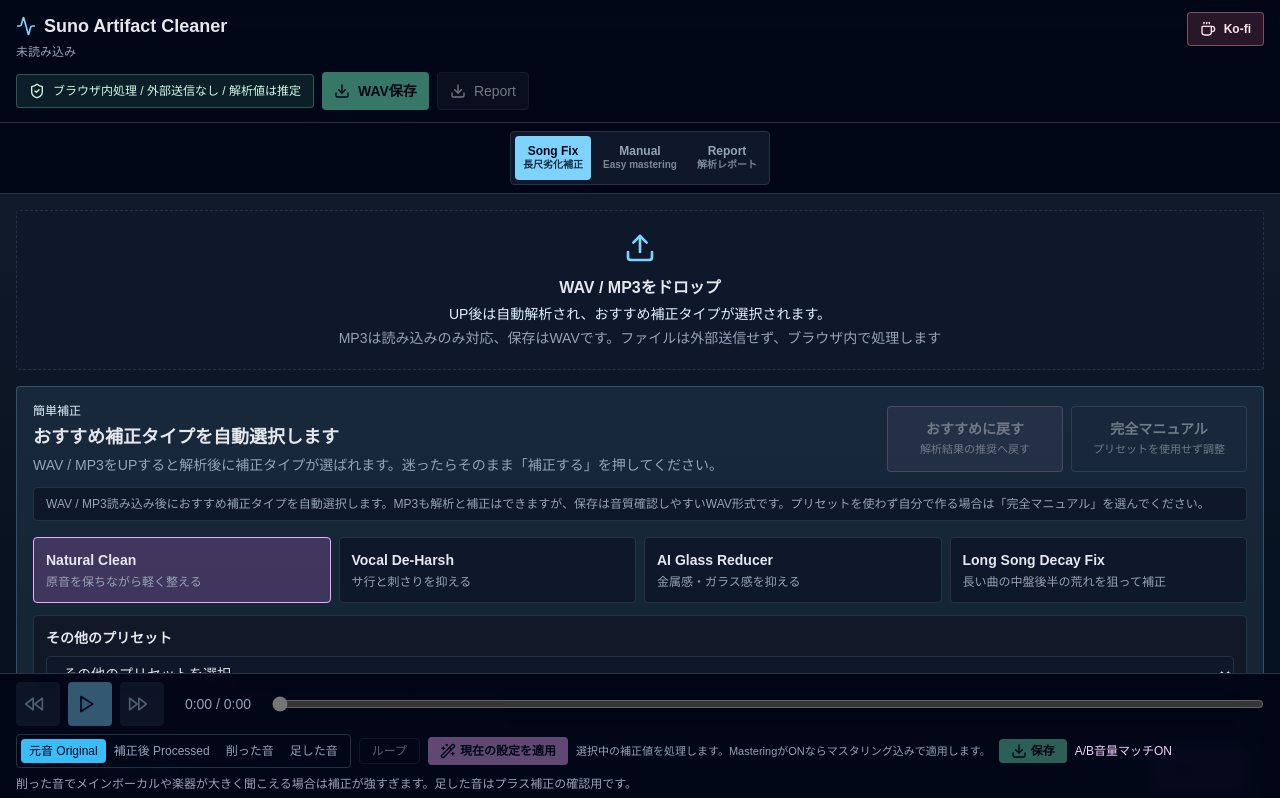
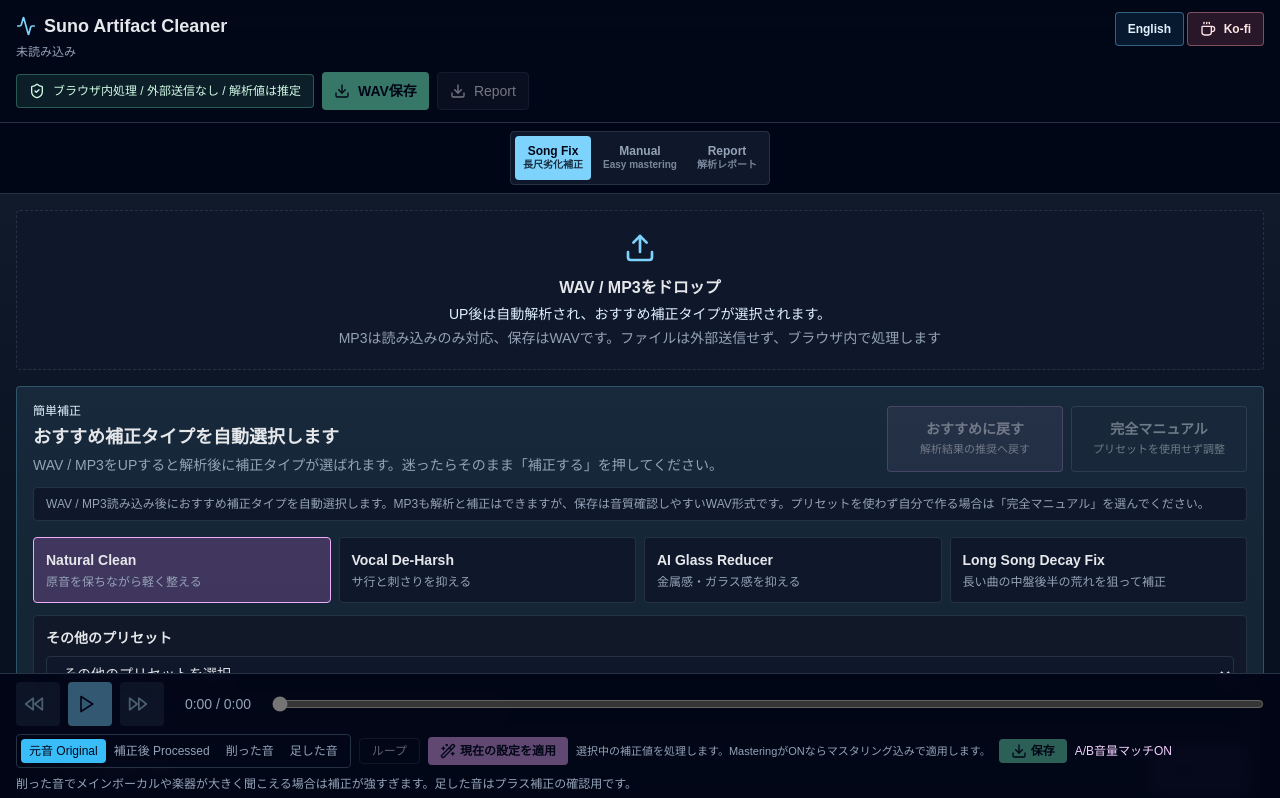
Before and after one commit to drvfua-debug/suno-artifact-cleaner, a Next.js app: page / in a window 1280 px wide. Shown: the top 798 px of the page. Built offline with nearby package versions, Linux system fonts and the light colour scheme.

Commit message:
Polish public repository docs and settings

```diff
--- a/next.config.mjs
+++ b/next.config.mjs
@@ -4,6 +4,7 @@
 /** @type {import('next').NextConfig} */
 const nextConfig = {
   reactStrictMode: true,
+  productionBrowserSourceMaps: false,
   ...(isStaticExport
     ? {
         output: "export",
--- a/src/app/page.tsx
+++ b/src/app/page.tsx
@@ -873,10 +873,13 @@
   return (
     <main className="min-h-screen pb-56 sm:pb-40">
       <header className="sticky top-0 z-10 border-b border-line bg-slate-950/90 px-4 py-3 backdrop-blur">
+        <a href="/lando_hp/artifactcleaner_eg/" className="absolute right-24 top-3 inline-flex items-center rounded border border-sky-300/40 bg-sky-400/10 px-3 py-2 text-xs font-semibold text-sky-100">
+          English
+        </a>
         <a href="https://ko-fi.com/au987716" target="_blank" rel="noreferrer" className="absolute right-4 top-3 inline-flex items-center gap-2 rounded border border-rose-300/40 bg-rose-400/15 px-3 py-2 text-xs font-semibold text-rose-100">
           <Coffee className="h-4 w-4" /> Ko-fi
         </a>
-        <div className="mx-auto max-w-[1600px] pr-24">
+        <div className="mx-auto max-w-[1600px] pr-44">
           <div className="flex items-center gap-2 text-lg font-semibold"><Activity className="h-5 w-5 text-sky-300" /> Suno Artifact Cleaner</div>
           <div className="mt-1 break-all text-xs text-muted">{fileInfo}</div>
           <div className="mt-3 flex flex-wrap items-center gap-2">
```
Also changed, not shown: 3 other files (tests, documents, lock files or other folders).
